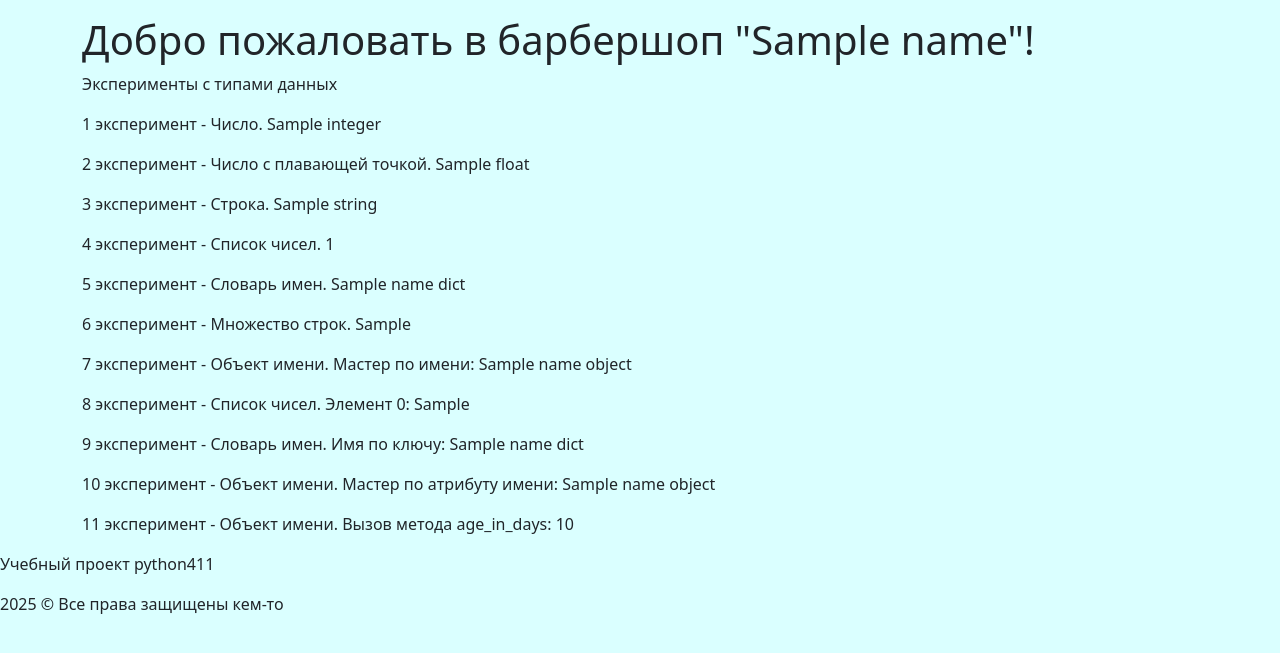
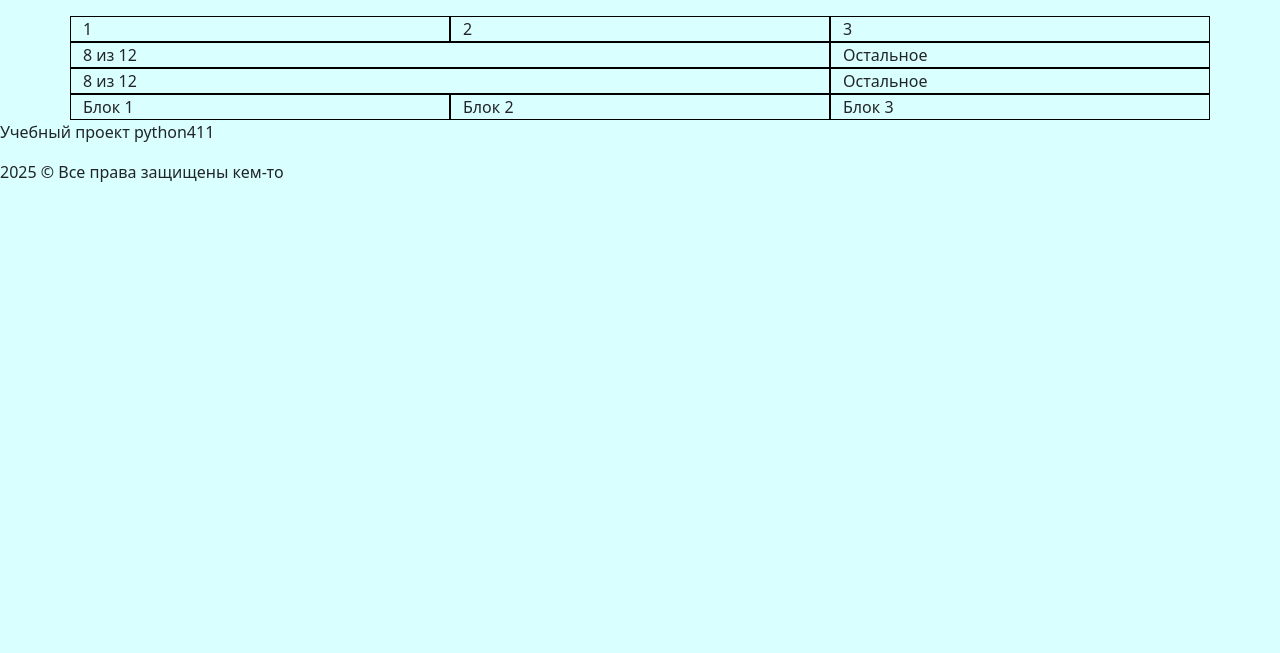
Before and after one commit to VladimirMonin/django_consult_411, a Django app: template templates/first_template.html in a window 1280 px wide. Shown: the part 24-677 px from the top of the page. Run offline with Django 5.2, Linux system fonts and the light colour scheme; the template is opened without the code that fills it: most values are stand-ins (such as "Sample title", 1, 10 or a date in 2020).

Commit message:
lesson_51: разбор сетки BS5

```diff
--- a/static/css/main.css
+++ b/static/css/main.css
@@ -1,3 +1,7 @@
 body {
     background-color: rgb(218, 255, 255);
 }
+
+div.row > div {
+    border: 1px solid black;
+}
--- a/templates/base.html
+++ b/templates/base.html
@@ -6,8 +6,11 @@
     <meta name="viewport" content="width=device-width, initial-scale=1">
     <link rel="shortcut icon" href="{% static 'images/favicon.webp' %}" type="image/x-icon">
 
+    {% comment %} Подключение Bootstrap из CDN {% endcomment %}
+    <link href="https://cdn.jsdelivr.net/npm/bootstrap@5.3.3/dist/css/bootstrap.min.css" rel="stylesheet" integrity="sha384-QWTKZyjpPEjISv5WaRU9OFeRpok6YctnYmDr5pNlyT2bRjXh0JMhjY6hW+ALEwIH" crossorigin="anonymous">
 
-    <link href="https://cdn.jsdelivr.net/npm/bootstrap@5.3.3/dist/css/bootstrap.min.css" rel="stylesheet" integrity="sha384-QWTKZyjpPEjISv5WaRU9OFeRpok6YctnYmDr5pNlyT2bRjXh0JMhjY6hW+ALEwIH" crossorigin="anonymous">
+    {% comment %} Подключение иконок BS5 {% endcomment %}
+    <link rel="stylesheet" href="https://cdn.jsdelivr.net/npm/bootstrap-icons@1.11.1/font/bootstrap-icons.css">
 
     {% comment %} Подключение своего main.css из статики {% endcomment %}
     <link rel="stylesheet" href="{% static 'css/main.css' %}">
--- a/templates/first_template.html
+++ b/templates/first_template.html
@@ -1,18 +1,25 @@
 {% extends "base.html" %}
 
 {% block content %}
-    <h1>Добро пожаловать в барбершоп "{{ name }}"!</h1>
-    <p>Эксперименты с типами данных</p>
+{% comment %} Эксперименты с BS5 системой колонок {% endcomment %}
+<div class="row">
+    <div class="col">1</div>
+    <div class="col">2</div>
+    <div class="col">3</div>
+</div>
+<div class="row">
+    <div class="col-8">8 из 12</div>
+    <div class="col">Остальное</div>
 
-    <p>1 эксперимент - Число. {{integer}} </p>
-    <p>2 эксперимент - Число с плавающей точкой. {{float}} </p>
-    <p>3 эксперимент - Строка. {{string}} </p>
-    <p>4 эксперимент - Список чисел. {{num_list}} </p>
-    <p>5 эксперимент - Словарь имен. {{name_dict}} </p>
-    <p>6 эксперимент - Множество строк. {{string_set}} </p>
-    <p>7 эксперимент - Объект имени. Мастер по имени: {{name_object}} </p>
-    <p>8 эксперимент - Список чисел. Элемент 0: {{num_list.0}} </p>
-    <p>9 эксперимент - Словарь имен. Имя по ключу: {{name_dict.name}} </p>
-    <p>10 эксперимент - Объект имени. Мастер по атрибуту имени: {{name_object.name}} </p>
-    <p>11 эксперимент - Объект имени. Вызов метода age_in_days: {{name_object.age_in_days}} </p>
+</div>
+<div class="row">
+    <div class="col-12 col-md-8">8 из 12</div>
+    <div class="col-12 col-md-4">Остальное</div>
+
+</div>
+<div class="row">
+    <div class="col-12 col-md-6 col-lg-4">Блок 1</div>
+    <div class="col-12 col-md-6 col-lg-4">Блок 2</div>
+    <div class="col-12 col-md-6 col-lg-4">Блок 3</div>
+</div>
 {% endblock content %}
```
Also changed, not shown: 1 other file.
